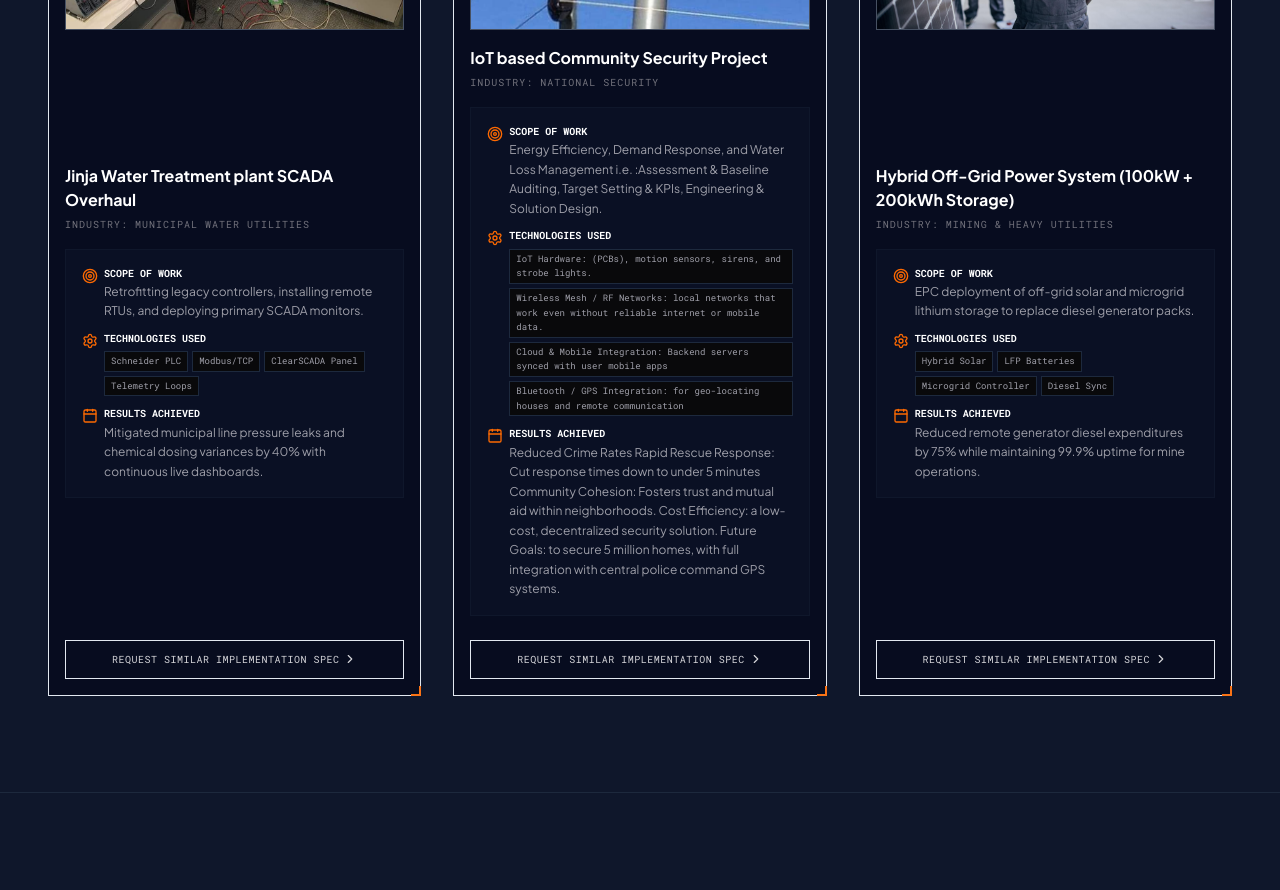
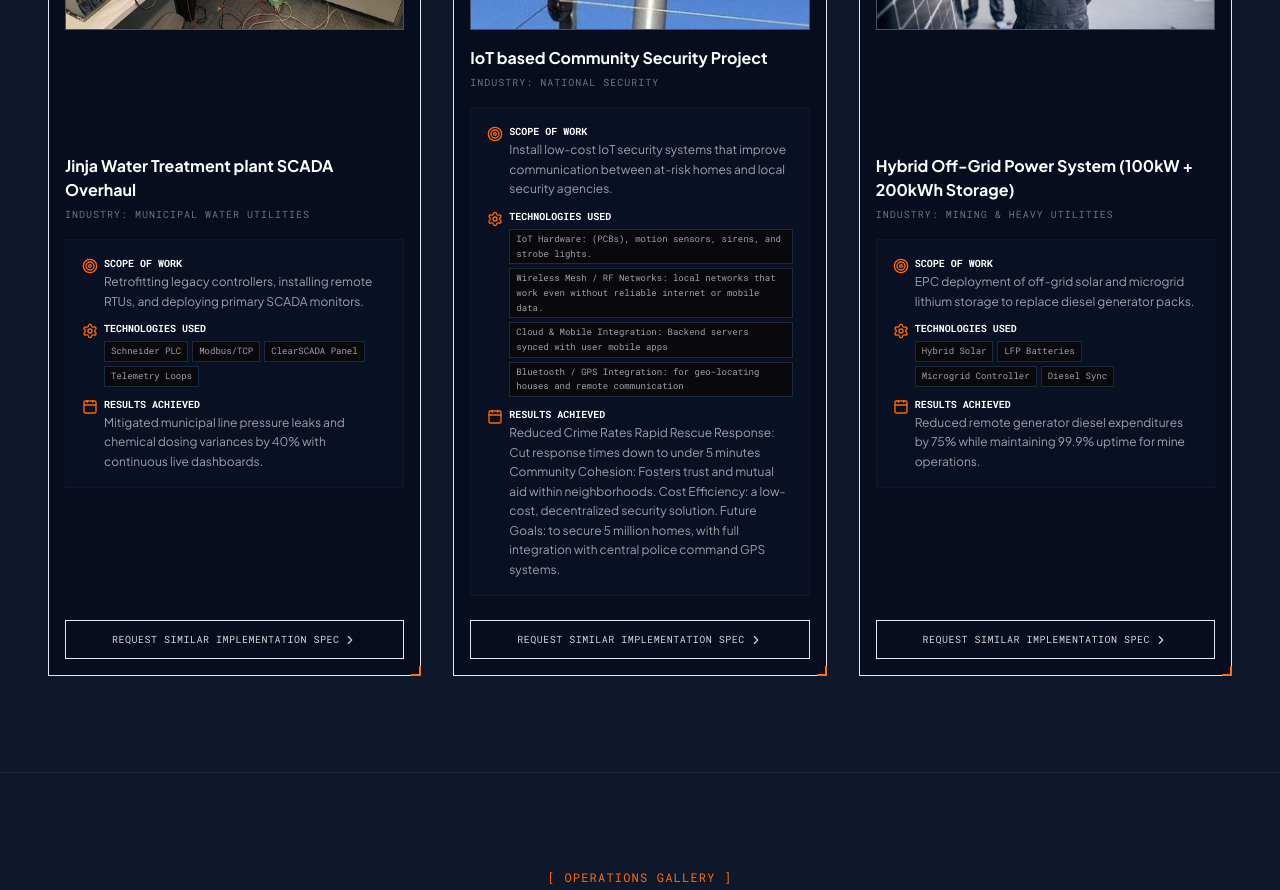
Before and after one commit to kefel1038/Electech-Engineering-Solutions-LTD, a Next.js app: page / in a window 1280 px wide. Shown: the part 5860-6750 px from the top of the page. Built offline with nearby package versions, Linux system fonts and the light colour scheme.

Commit message:
Fix IoT Community Security project scope description

```diff
--- a/src/components/Projects.tsx
+++ b/src/components/Projects.tsx
@@ -55,7 +55,7 @@ const PROJECTS_DATA: ProjectItem[] = [
     category: "Security",
     image: "/img/472309956_1102018888388022_3791014398111395147_n.jpg",
     industry: "National Security",
-    scope: "Energy Efficiency, Demand Response, and Water Loss Management i.e. :Assessment & Baseline Auditing, Target Setting & KPIs, Engineering & Solution Design.",
+    scope: "Install low-cost IoT security systems that improve communication between at-risk homes and local security agencies.",
     tech: ["IoT Hardware: (PCBs), motion sensors, sirens, and strobe lights.", "Wireless Mesh / RF Networks: local networks that work even without reliable internet or mobile data.", "Cloud & Mobile Integration: Backend servers synced with user mobile apps", "Bluetooth / GPS Integration: for geo-locating houses and remote communication"],
     result: "Reduced Crime Rates Rapid Rescue Response: Cut response times down to under 5 minutes Community Cohesion: Fosters trust and mutual aid within neighborhoods. Cost Efficiency: a low-cost, decentralized security solution. Future Goals: to secure 5 million homes, with full integration with central police command GPS systems."
   },
```
